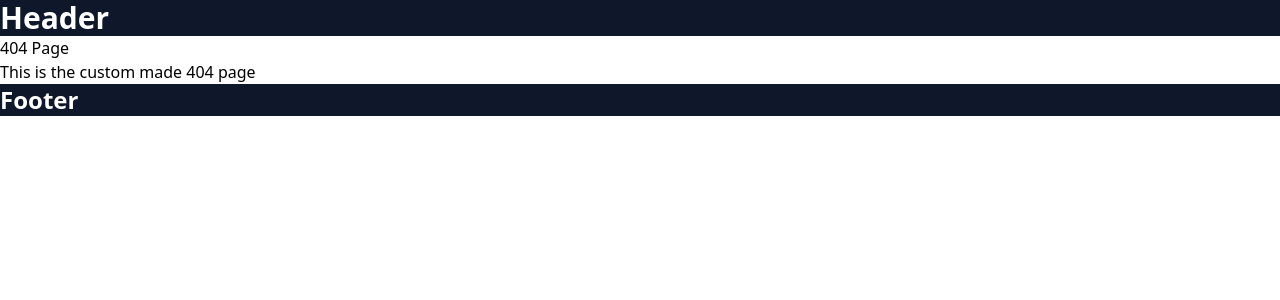
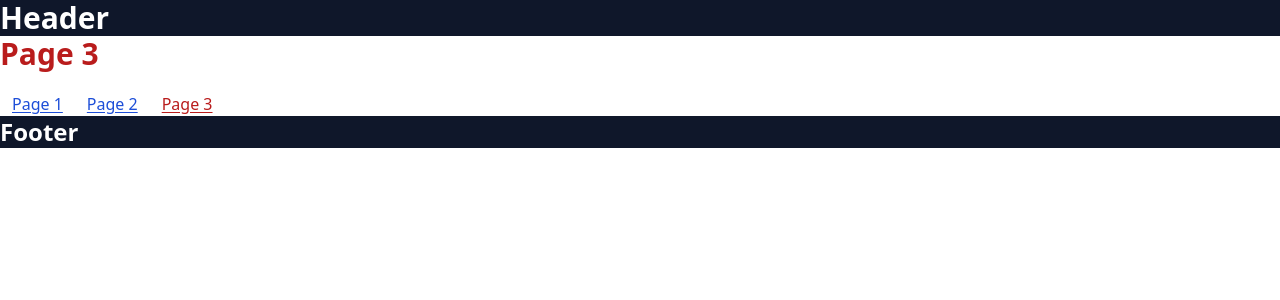
Before and after one commit to Neonsy/NextJS-Server-Steps, a Next.js app in the folder learning-next/: page /page3 in a window 1280 px wide. Before the commit this address had no page. Shown: the top 300 px of the page. Built offline with nearby package versions, Linux system fonts and the light colour scheme.

Commit message:
Active Links

```diff
--- /dev/null
+++ b/learning-next/src/app/(activeLinks)/layout.tsx
@@ -0,0 +1,35 @@
+'use client';
+
+import { usePathname } from 'next/navigation';
+
+const navigationLinks = [
+  { href: '/page1', label: 'Page 1' },
+  { href: '/page2', label: 'Page 2' },
+  { href: '/page3', label: 'Page 3' },
+];
+
+export default function ActiveLinksLayout({ children }: { children: React.ReactNode }) {
+  const pathname = usePathname();
+
+  return (
+    <>
+      {children}
+      {navigationLinks.map((link) => {
+        const isActive = link.href === pathname;
+        let linkStyle = 'text-blue-700 hover:text-blue-500 px-3 py-2 rounded-md underline underline-offset-2';
+
+        if (isActive) {
+          linkStyle = linkStyle
+            .replace('text-blue-700', 'text-red-700')
+            .replace('hover:text-blue-500', 'hover:text-red-500');
+        }
+
+        return (
+          <a key={link.label} href={link.href} className={linkStyle}>
+            {link.label}
+          </a>
+        );
+      })}
+    </>
+  );
+}
--- /dev/null
+++ b/learning-next/src/app/(activeLinks)/page1/page.tsx
@@ -0,0 +1,7 @@
+export default function Page1() {
+  return (
+    <>
+      <h1 className='text-3xl font-bold text-red-700 pb-5'>Page 1</h1>
+    </>
+  );
+}
--- /dev/null
+++ b/learning-next/src/app/(activeLinks)/page2/page.tsx
@@ -0,0 +1,7 @@
+export default function Page2() {
+  return (
+    <>
+      <h1 className='text-3xl font-bold text-red-700 pb-5'>Page 2</h1>
+    </>
+  );
+}
--- /dev/null
+++ b/learning-next/src/app/(activeLinks)/page3/page.tsx
@@ -0,0 +1,7 @@
+export default function Page3() {
+  return (
+    <>
+      <h1 className='text-3xl font-bold text-red-700 pb-5'>Page 3</h1>
+    </>
+  );
+}
```
Also changed, not shown: 2 other files (tests, documents, lock files or other folders).
